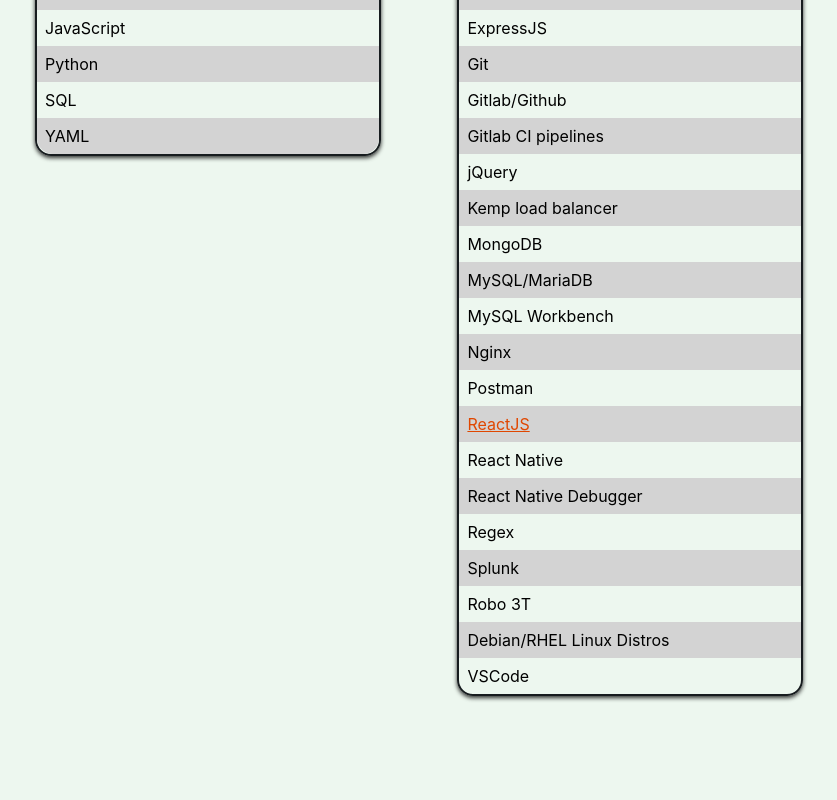
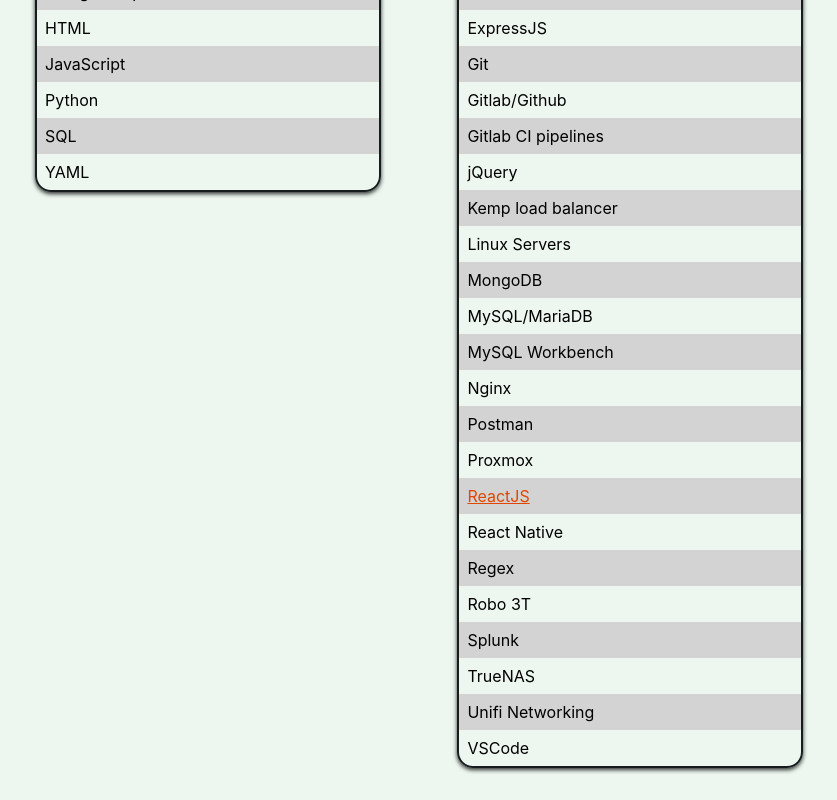
Before and after one commit to Warecuber/portfolio, a React (Create React App) app: page / in a window 1280 px wide. Shown: the part 405-1205 px from the top of the page, without its empty margins (221-1058 px from the left). Before the commit the page ends 1133 px from the top, so only its background shows below. Built offline with nearby package versions, Linux system fonts and the light colour scheme.

Commit message:
Testing push on fresh branch

```diff
--- a/src/components/pages/Home.jsx
+++ b/src/components/pages/Home.jsx
@@ -30,6 +30,7 @@
 							</a>
 						</p>
 						<p>CSS</p>
+						<p>Cisco Catalyst Switches</p>
 						<p>Deluge Script</p>
 						<p>HTML</p>
 						<p>JavaScript</p>
@@ -60,11 +61,13 @@
 						<p>Gitlab CI pipelines</p>
 						<p>jQuery</p>
 						<p>Kemp load balancer</p>
+						<p>Linux Servers</p>
 						<p>MongoDB</p>
 						<p>MySQL/MariaDB</p>
 						<p>MySQL Workbench</p>
 						<p>Nginx</p>
 						<p>Postman</p>
+						<p>Proxmox</p>
 						<p>
 							<a
 								href="https://github.com/Warecuber/portfolio"
@@ -76,11 +79,11 @@
 							</a>
 						</p>
 						<p>React Native</p>
-						<p>React Native Debugger</p>
 						<p>Regex</p>
+						<p>Robo 3T</p>
 						<p>Splunk</p>
-						<p>Robo 3T</p>
-						<p>Debian/RHEL Linux Distros</p>
+						<p>TrueNAS</p>
+						<p>Unifi Networking</p>
 						<p>VSCode</p>
 					</div>
 				</div>
```
